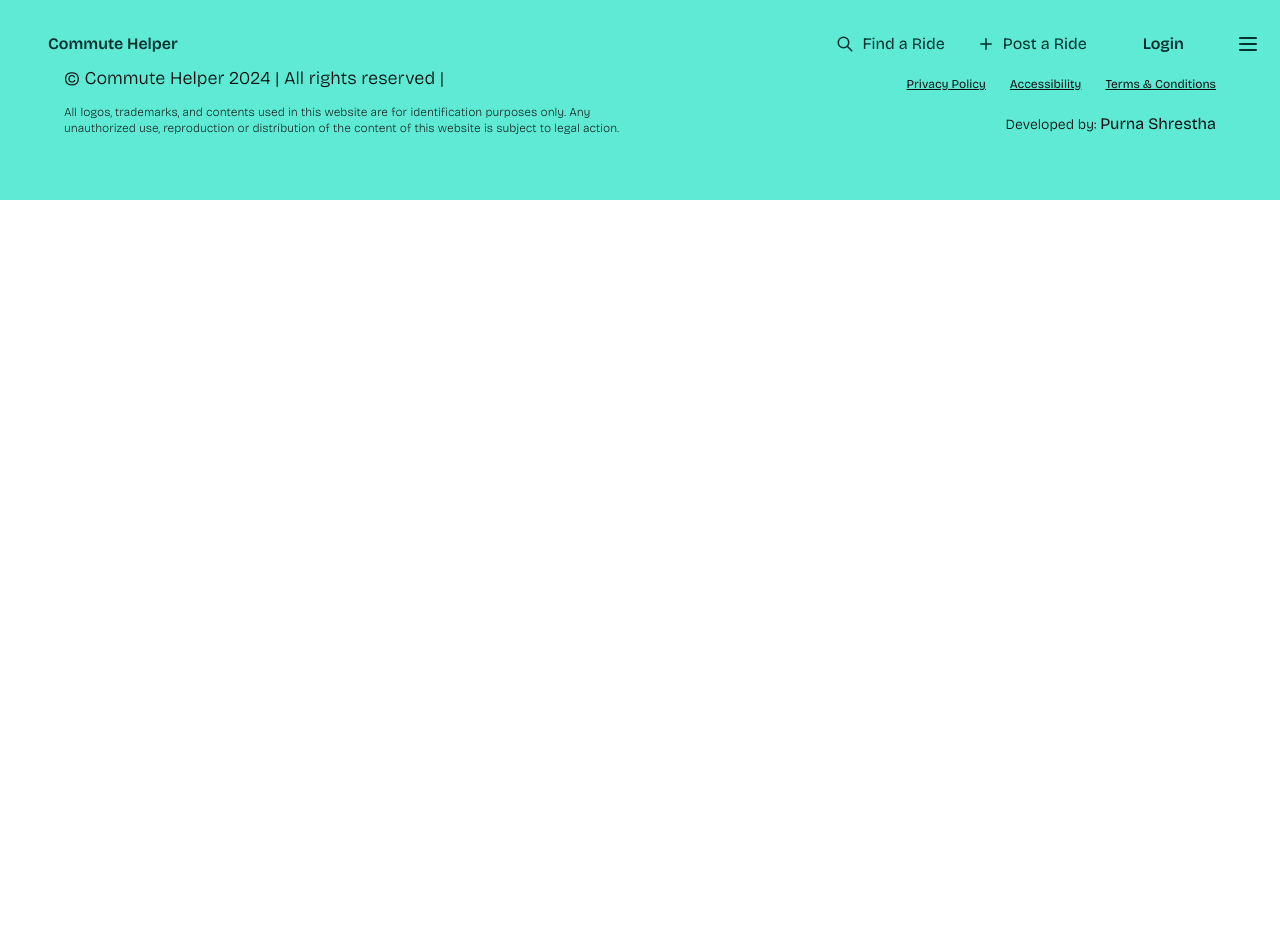
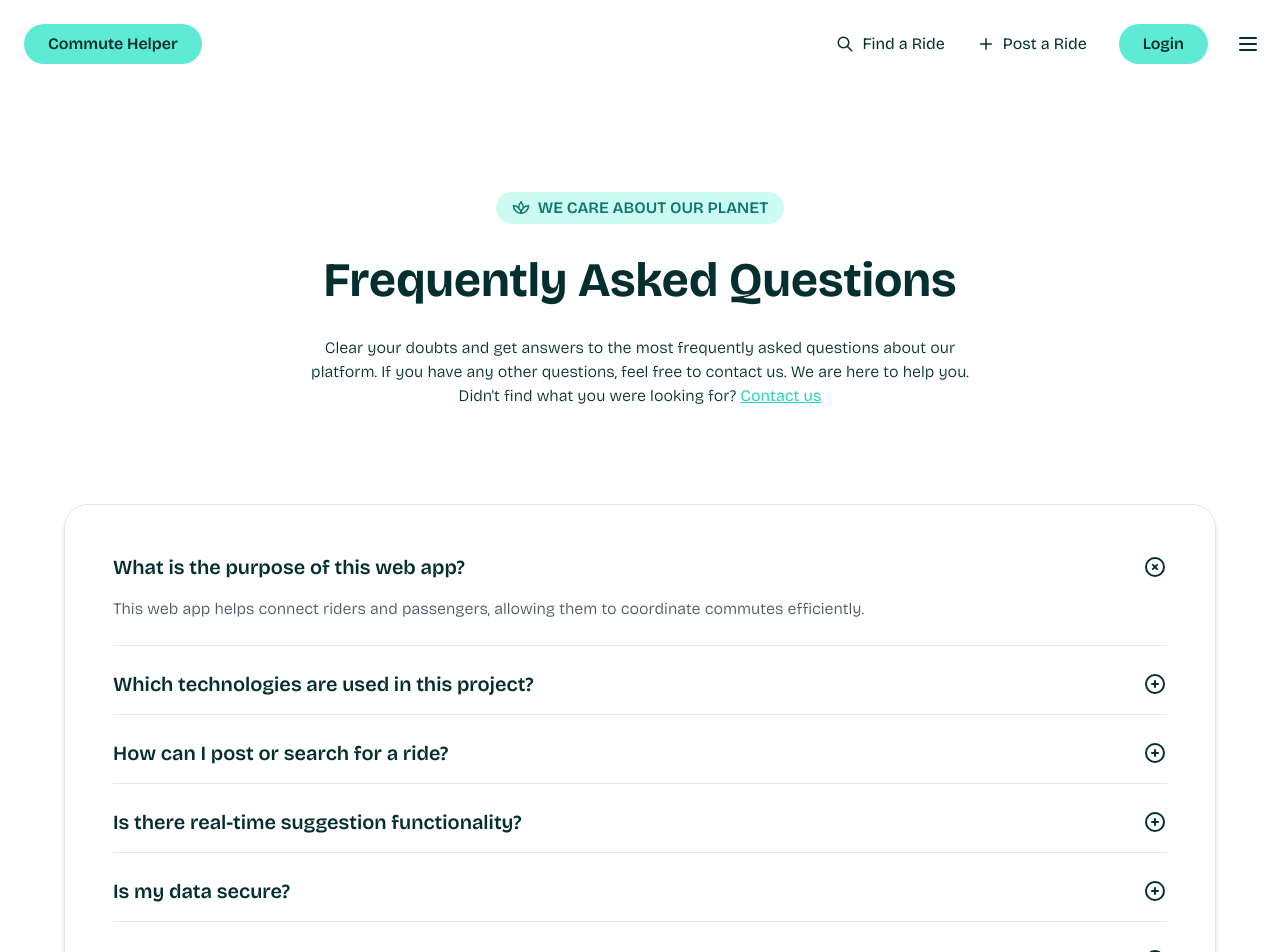
Before and after one commit to purnasth/commute-helper, a React (Vite) app: page /help in a window 1280 px wide. Shown: the top 952 px of the page. Before the commit the page ends 800 px from the top, so only its background shows below. Built offline with nearby package versions, Linux system fonts and the light colour scheme.

Commit message:
feat: Create FAQ component and page

```diff
--- a/src/App.tsx
+++ b/src/App.tsx
@@ -9,6 +9,7 @@ import Home from './pages/Home';
 import RouterToTop from './utils/RouterToTop';
 import Navbar from './layouts/Navbar';
 import Footer from './layouts/Footer';
+import FAQPage from './pages/FAQPage';
 
 const App: React.FC = () => {
   return (
@@ -18,6 +19,7 @@ const App: React.FC = () => {
         <Navbar />
         <Routes>
           <Route path="/" element={<Home />} />
+          <Route path="/help" element={<FAQPage />} />
           {/* <Route path="*" element={<Navigate to="/" />} /> */}
         </Routes>
         <Footer />
--- /dev/null
+++ b/src/components/FAQ.tsx
@@ -0,0 +1,109 @@
+import React, { useState } from 'react';
+import { TbCirclePlus } from 'react-icons/tb';
+
+const faqContents = [
+  {
+    question: 'What is the purpose of this web app?',
+    answer:
+      'This web app helps connect riders and passengers, allowing them to coordinate commutes efficiently. ',
+  },
+  {
+    question: 'Which technologies are used in this project?',
+    answer:
+      'The frontend uses Vite, React.js, TypeScript, TailwindCSS, and pnpm, while the backend uses .NET Core with C#.',
+  },
+  {
+    question: 'How can I post or search for a ride?',
+    answer:
+      "Simply fill in the 'From' and 'To' locations, select your role (Rider/Passenger), and confirm your ride details.",
+  },
+  {
+    question: 'Is there real-time suggestion functionality?',
+    answer:
+      "Yes, the app provides real-time suggestions for 'From' and 'To' locations based on your input.",
+  },
+  {
+    question: 'Is my data secure?',
+    answer:
+      'Yes, we prioritize data security and use secure communication protocols.',
+  },
+  {
+    question: 'Can I change my role from Rider to Passenger later?',
+    answer:
+      'Yes, you can update your role anytime from your profile or while posting a ride.',
+  },
+  {
+    question: 'Why was Commute Helper developed?',
+    answer:
+      'Commute Helper was developed to make daily commutes easier and more efficient by connecting riders and passengers.',
+  },
+  {
+    question: 'What is the vision and mission of Commute Helper?',
+    answer:
+      'Our Vision is to live in a world where we all share resources to better preserve our economy and planet. Our Mission is to fill the empty seats in our ride and make our commute more affordable and sustainable.',
+  },
+  {
+    question: 'Is Commute Helper profit-oriented?',
+    answer:
+      "Commute Helper is non profit-oriented and aims to provide a free service to the community and help reduce carbon emissions. It doesn't generate any revenue from the platform.",
+  },
+];
+
+interface FAQItemProps {
+  question: string;
+  answer: string;
+  isOpen: boolean;
+  onClick: () => void;
+}
+
+const FAQItem: React.FC<FAQItemProps> = ({
+  question,
+  answer,
+  isOpen,
+  onClick,
+}) => (
+  <div className="border-b border-teal-950/10">
+    <button
+      onClick={onClick}
+      className="flex w-full items-center justify-between pb-4 text-left focus:outline-none"
+    >
+      <h3 className="text-xl font-semibold">{question}</h3>
+      <TbCirclePlus
+        className={`transition-300 text-2xl text-teal-950 ${isOpen ? 'rotate rotate-[135deg]' : 'rotate-0'} `}
+      />
+    </button>
+    <div
+      className={`transition-max-height overflow-hidden overflow-y-auto duration-500 ${
+        isOpen ? 'max-h-40' : 'max-h-0'
+      }`}
+    >
+      <p className="rounded-md pb-6 text-gray-600">{answer}</p>
+    </div>
+  </div>
+);
+
+const FAQ: React.FC = () => {
+  const [openIndex, setOpenIndex] = useState<number | null>(0);
+
+  const toggleFAQ = (index: number) => {
+    setOpenIndex(openIndex === index ? null : index);
+  };
+
+  return (
+    <div className="rounded-3xl border border-teal-950/10 p-12 shadow-md">
+      <div className="space-y-6">
+        {faqContents.map(({ question, answer }, index) => (
+          <FAQItem
+            key={index}
+            question={question}
+            answer={answer}
+            isOpen={openIndex === index}
+            onClick={() => toggleFAQ(index)}
+          />
+        ))}
+      </div>
+    </div>
+  );
+};
+
+export default FAQ;
--- a/src/components/Intro.tsx
+++ b/src/components/Intro.tsx
@@ -1,15 +1,12 @@
 import banner from '../assets/mockups/banner.png';
-import { TbPlant2 } from 'react-icons/tb';
+import CareOurEarth from './ui/CareOurEarth';
 
 const Intro = () => {
   return (
     <>
       <main className="relative">
         <div className="container flex size-full max-w-4xl flex-col items-center justify-center gap-4 text-center">
-          <span className="inline-flex items-center gap-2 rounded-full bg-teal-100 px-4 py-1 font-semibold uppercase text-teal-700">
-            <TbPlant2 className="text-lg text-teal-700" />
-            We care about our planet
-          </span>
+          <CareOurEarth />
 
           <h1 className="mt-4 text-5xl font-bold capitalize leading-snug">
             Connecting Co-workers & Students sharing the same route
@@ -24,7 +21,7 @@ const Intro = () => {
         </div>
 
         <div className="mt-24 flex items-center gap-20">
-          <div className="flex-1 space-y-5">
+          <div className="flex-1 flex-col space-y-5">
             <h2 className="max-w-sm text-3xl leading-snug">
               Share The Road. <br /> Share The Memories.
             </h2>
@@ -35,10 +32,10 @@ const Intro = () => {
             </p>
             <h3 className="pt-10 text-6xl text-teal-400">Ride. Enjoy. Save.</h3>
           </div>
-          <div className="flex-1">
+          <div className="flex flex-1 justify-center">
             <img src={banner} alt="Commute Helper" draggable="false" />
           </div>
-          <div className="space-y-20">
+          <div className="flex flex-1 flex-col items-end justify-end space-y-20">
             <h2 className="max-w-sm text-xl leading-snug">
               Our <strong className="text-teal-400">Vision</strong> is to live
               in a world where we all share resources to better preserve our
--- /dev/null
+++ b/src/components/ui/CareOurEarth.tsx
@@ -0,0 +1,14 @@
+import { TbPlant2 } from 'react-icons/tb';
+
+const CareOurEarth = () => {
+  return (
+    <>
+      <span className="inline-flex items-center justify-center gap-2 rounded-full bg-teal-100 px-4 py-1 font-semibold uppercase text-teal-700">
+        <TbPlant2 className="text-lg text-teal-700" />
+        We care about our planet
+      </span>
+    </>
+  );
+};
+
+export default CareOurEarth;
--- a/src/index.css
+++ b/src/index.css
@@ -44,7 +44,7 @@
       } */
 
   body {
-    @apply font-body text-teal-950;
+    @apply font-body text-teal-950 bg-white;
   }
 
   main,
--- a/src/layouts/Navbar.tsx
+++ b/src/layouts/Navbar.tsx
@@ -39,7 +39,7 @@ const Navbar = () => {
   return (
     <>
       <nav
-        className={`fixed top-0 z-40 w-full font-serif transition-all duration-[1s] ${window.scrollY > 0 ? 'py-6' : 'p-6'} ${visible ? '' : '-translate-y-full'}`}
+        className={`fixed top-0 z-40 w-full font-serif transition-all duration-[1s] ${window.scrollY > 0 ? 'py-6 bg-white' : 'p-6'} ${visible ? '' : '-translate-y-full'}`}
       >
         <div className={`z-40 flex items-start justify-between`}>
           <a
--- /dev/null
+++ b/src/pages/FAQPage.tsx
@@ -0,0 +1,32 @@
+import FAQ from '../components/FAQ';
+import CareOurEarth from '../components/ui/CareOurEarth';
+
+const FAQPage = () => {
+  return (
+    <>
+      <main>
+        <div className="container mb-24 justify-items-center space-y-8 text-center">
+          <CareOurEarth />
+          <h2 className="text-5xl font-bold">Frequently Asked Questions</h2>
+          <p className="max-w-2xl">
+            Clear your doubts and get answers to the most frequently asked
+            questions about our platform. If you have any other questions, feel
+            free to contact us. We are here to help you. Didn't find what you
+            were looking for?{' '}
+            <a
+              href="mailto:purnashrestha0310@gmail.com"
+              className="text-teal-400 underline"
+              target="_blank"
+              rel="noreferrer"
+            >
+              Contact us
+            </a>
+          </p>
+        </div>
+        <FAQ />
+      </main>
+    </>
+  );
+};
+
+export default FAQPage;
```
